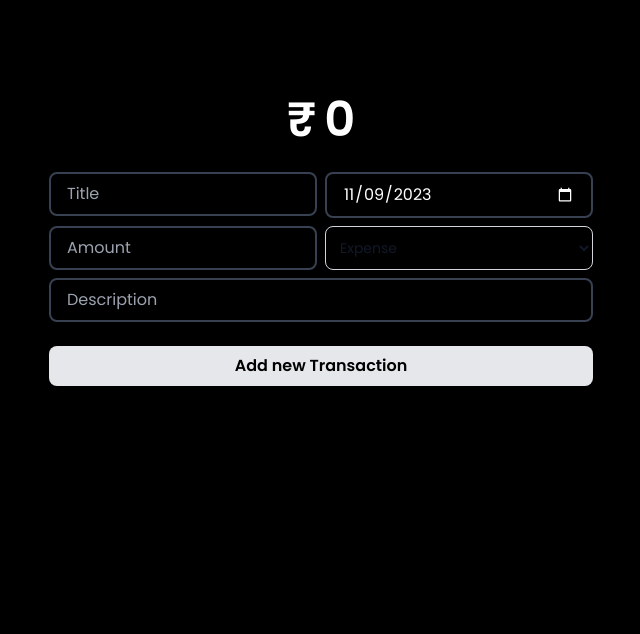
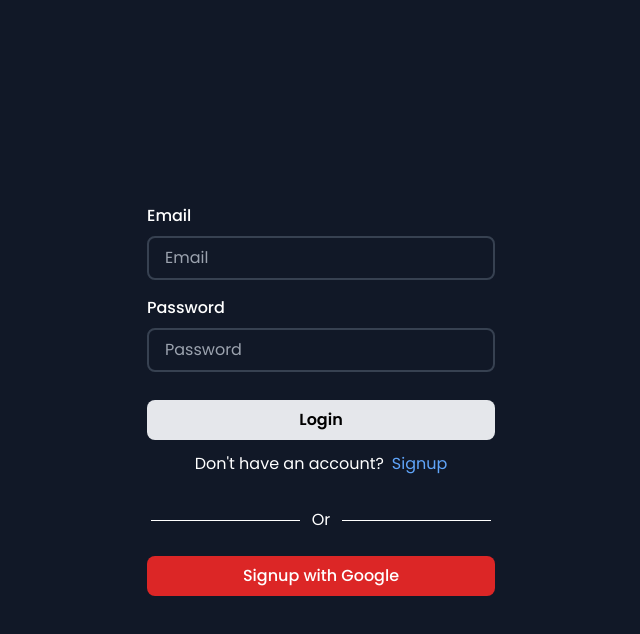
Before and after one commit to Molik-Singla/expense-manager-firebase, a React (Vite) app: page /auth in a window 1280 px wide. Shown: the top 634 px of the page, without its empty margins (319-959 px from the left). Built offline with nearby package versions, Linux system fonts and the light colour scheme.

Commit message:
login page complete

```diff
--- a/package.json
+++ b/package.json
@@ -13,7 +13,8 @@
     "@reduxjs/toolkit": "^1.9.7",
     "react": "^18.2.0",
     "react-dom": "^18.2.0",
-    "react-redux": "^8.1.3"
+    "react-redux": "^8.1.3",
+    "react-router-dom": "^6.18.0"
   },
   "devDependencies": {
     "@types/react": "^18.2.15",
--- a/src/App.jsx
+++ b/src/App.jsx
@@ -1,12 +1,29 @@
-import React from "react";
+import React, { useState } from "react";
 
 // 👉 -------------------------------- Components ----------------------------------- //
-import { HomePage } from "./pages";
+import { AuthPage, HomePage } from "./pages";
+import { ProtectedRoute } from "./routes";
+import { Routes, Route } from "react-router-dom";
 
 const App = () => {
     return (
         <section>
-            <HomePage />
+            <Routes>
+                <Route
+                    path="/"
+                    element={
+                        <ProtectedRoute>
+                            <HomePage />
+                        </ProtectedRoute>
+                    }
+                />
+                <Route path="/auth" element={<AuthPage />} />
+
+                <Route
+                    path="*"
+                    element={<div className="flex items-center justify-center w-full h-screen text-4xl">404 Not Found</div>}
+                />
+            </Routes>
         </section>
     );
 };
--- a/src/main.jsx
+++ b/src/main.jsx
@@ -5,11 +5,14 @@ import App from "./App.jsx";
 import "./css/input.css";
 import { Provider } from "react-redux";
 import store from "./store/store.js";
+import { BrowserRouter } from "react-router-dom";
 
 ReactDOM.createRoot(document.getElementById("root")).render(
     <React.StrictMode>
         <Provider store={store}>
-            <App />
+            <BrowserRouter>
+                <App />
+            </BrowserRouter>
         </Provider>
     </React.StrictMode>
 );
--- /dev/null
+++ b/src/pages/AuthPage.jsx
@@ -0,0 +1,102 @@
+import React, { useState } from "react";
+
+// 👉 ---------------------------------- Hooks -------------------------------------- //
+import { useDispatch } from "react-redux";
+
+// 👉 -------------------------------- Components ----------------------------------- //
+import { TextField } from "../components";
+
+// 👉 --------------------------------- Others -------------------------------------- //
+import { login } from "../store/authSlice";
+import { useNavigate } from "react-router-dom";
+
+const AuthPage = () => {
+    // 👉 ---------------------------- States/ Variables -------------------------------- //
+    const dispatch = useDispatch();
+    const navigate = useNavigate();
+    const [inputValues, setInputValues] = useState({
+        email: "",
+        password: "",
+        confirmPassword: "",
+    });
+    const [isSignUp, setIsSignUp] = useState(false);
+
+    // 👉 -------------------------- Functions/ useEffect ------------------------------- //
+    const handleOnChange = (evt) => {
+        const { name, value } = evt.target;
+        setInputValues((prev) => ({ ...prev, [name]: value }));
+    };
+
+    const handleSubmit = (evt) => {
+        evt.preventDefault();
+        console.log(inputValues);
+        dispatch(login());
+        navigate("/");
+    };
+
+    return (
+        <section className="flex items-center justify-center min-h-screen text-white bg-gray-900 font-primary">
+            <form
+                autoComplete="off"
+                onSubmit={handleSubmit}
+                className="flex flex-col items-center gap-3 p-4 bg-transparent rounded-md w-[94%] md:w-4/5 max-w-[380px]"
+            >
+                <div className="flex flex-col w-full gap-4">
+                    <TextField
+                        type="email"
+                        placeholder="Email"
+                        required
+                        label={"Email"}
+                        name="email"
+                        value={inputValues?.email}
+                        onChange={handleOnChange}
+                    />
+                    <TextField
+                        type="password"
+                        placeholder="Password"
+                        required
+                        label={"Password"}
+                        minLength={6}
+                        name="password"
+                        value={inputValues?.password}
+                        onChange={handleOnChange}
+                    />
+                    {isSignUp && (
+                        <TextField
+                            type="password"
+                            placeholder="Confirm password"
+                            required={isSignUp}
+                            label={"Confirm Password"}
+                            minLength={6}
+                            name="confirmPassword"
+                            value={inputValues?.confirmPassword}
+                            onChange={handleOnChange}
+                        />
+                    )}
+                </div>
+                <button className="w-full p-2 mt-4 font-semibold text-black transition-all duration-200 bg-gray-200 rounded-lg hover:bg-gray-50">
+                    {isSignUp ? "Signup" : "Login"}
+                </button>
+                <div className="flex items-center justify-center w-full gap-2 text-sm sm:text-base">
+                    <span>{isSignUp ? "Already have an account?" : "Don't have an account?"}</span>
+                    <button
+                        onClick={() => setIsSignUp((prev) => !prev)}
+                        className="text-blue-400 transition-all duration-150 origin-center cursor-pointer hover:scale-105"
+                    >
+                        {isSignUp ? "Login" : "Signup"}
+                    </button>
+                </div>
+                <div className="relative flex items-center justify-center w-full h-4 mt-6">
+                    <div className="absolute px-3 bg-gray-900">Or</div>
+                    <div className="w-full h-[1px] bg-white mx-1"></div>
+                </div>
+
+                <button className="w-full p-2 mt-4 font-medium text-white transition-all duration-200 bg-red-600 rounded-lg hover:bg-red-500">
+                    Signup with Google
+                </button>
+            </form>
+        </section>
+    );
+};
+
+export default AuthPage;
--- a/src/pages/index.js
+++ b/src/pages/index.js
@@ -1,3 +1,4 @@
 import HomePage from "./HomePage";
+import AuthPage from "./AuthPage";
 
-export { HomePage };
+export { HomePage, AuthPage };
--- /dev/null
+++ b/src/routes/ProtectedRoute.jsx
@@ -0,0 +1,18 @@
+import React from "react";
+
+// 👉 ---------------------------------- Hooks -------------------------------------- //
+import { useSelector } from "react-redux";
+
+// 👉 -------------------------------- Components ----------------------------------- //
+import { Navigate } from "react-router-dom";
+
+// 👉 --------------------------------- Others -------------------------------------- //
+import { selectAuth } from "../store/authSlice";
+
+const ProtectedRoute = ({ children }) => {
+    const isLogin = useSelector(selectAuth);
+
+    return !isLogin ? <Navigate to="/auth" /> : children;
+};
+
+export default ProtectedRoute;
--- /dev/null
+++ b/src/routes/index.js
@@ -0,0 +1,3 @@
+import ProtectedRoute from "./ProtectedRoute";
+
+export { ProtectedRoute };
--- /dev/null
+++ b/src/store/authSlice.js
@@ -0,0 +1,23 @@
+import { createSlice } from "@reduxjs/toolkit";
+
+const initialState = {
+    isLogin: false,
+};
+
+const authSlice = createSlice({
+    name: "auth",
+    initialState,
+    reducers: {
+        login: (state) => {
+            state.isLogin = true;
+        },
+        logout: (state) => {
+            state.isLogin = false;
+        },
+    },
+});
+
+export const { login, logout } = authSlice.actions;
+export const selectAuth = (state) => state.auth.isLogin;
+
+export default authSlice.reducer;
--- a/src/store/store.js
+++ b/src/store/store.js
@@ -1,10 +1,12 @@
 import { configureStore } from "@reduxjs/toolkit";
 
 import transactionSlice from "./transactionSlice";
+import authSlice from "./authSlice";
 
 const store = configureStore({
     reducer: {
         transaction: transactionSlice,
+        auth: authSlice,
     },
 });
 
```
Also changed, not shown: 1 other file (tests, documents, lock files or other folders).
